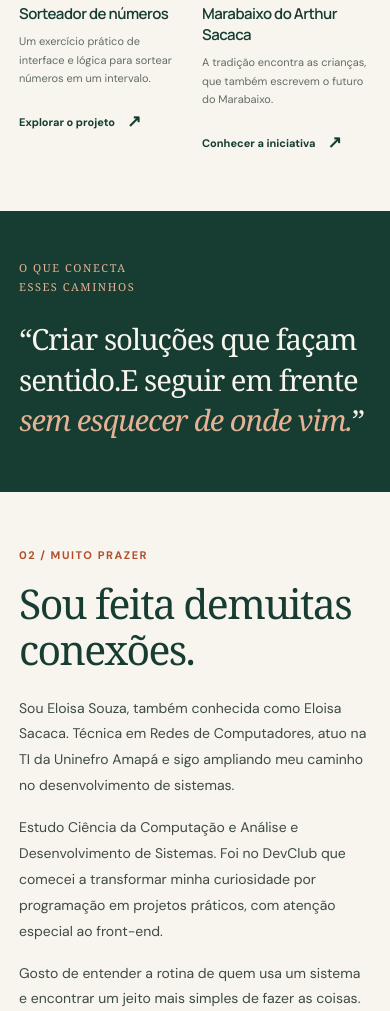
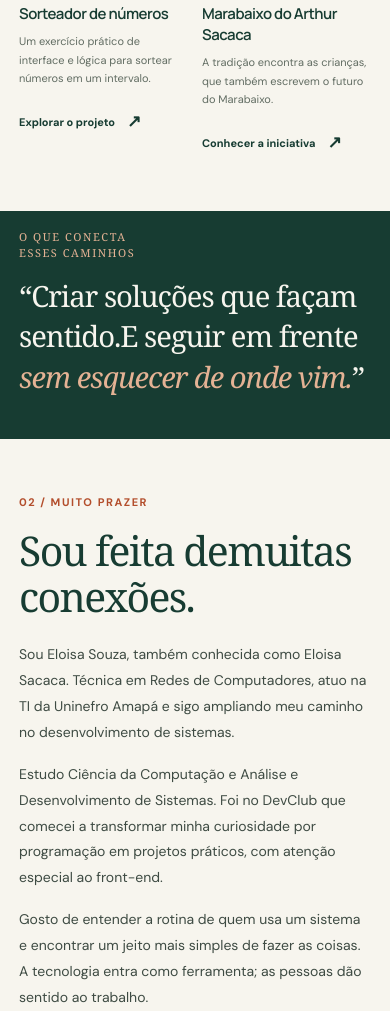
Before and after one commit to eloisasacaca/portfolio-eloisa-sacaca, a plain HTML site: page index.html in a window 390 px wide. Shown: the part 2267-3278 px from the top of the page. Drawn offline with Linux system fonts and the light colour scheme.

Commit message:
Posicionar O que conecta esses caminhos no topo do bloco verde no mobile

```diff
--- a/index.html
+++ b/index.html
@@ -105,6 +105,13 @@ dialog{background:var(--surface);color:var(--text);border:1px solid var(--line);
 @media(max-width:360px){
  .statement p:not(.eyebrow){font-size:27px}
  .about .section-title h2{font-size:37px}
+}
+
+/* No celular, alinhar o subtítulo ao topo do bloco verde */
+@media(max-width:580px){
+ .statement{padding-top:18px;padding-bottom:42px}
+ .statement-inner{gap:14px}
+ .statement .eyebrow{margin:0;align-self:flex-start;line-height:1.5}
 }
 </style>
 </head>
```
